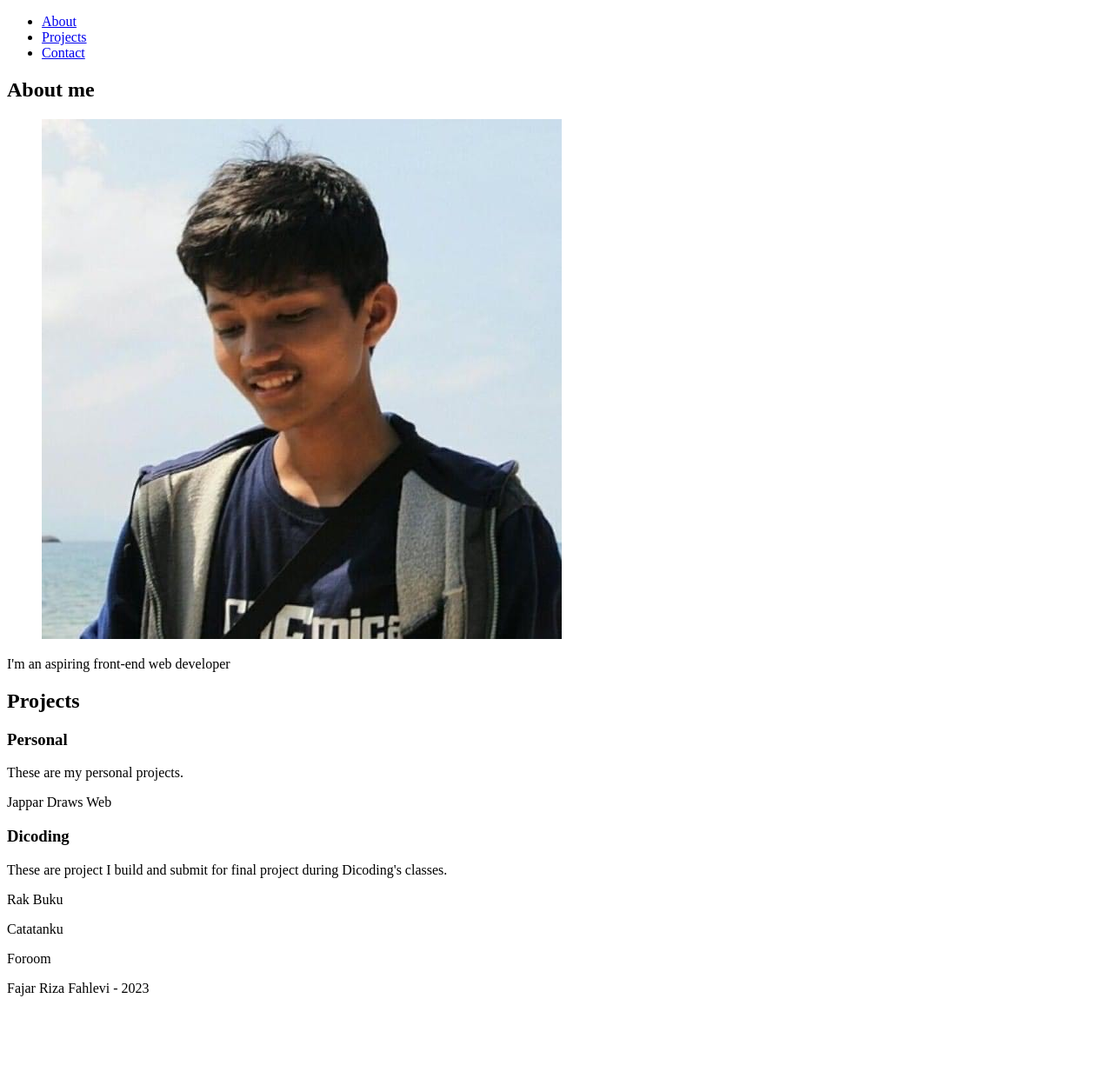
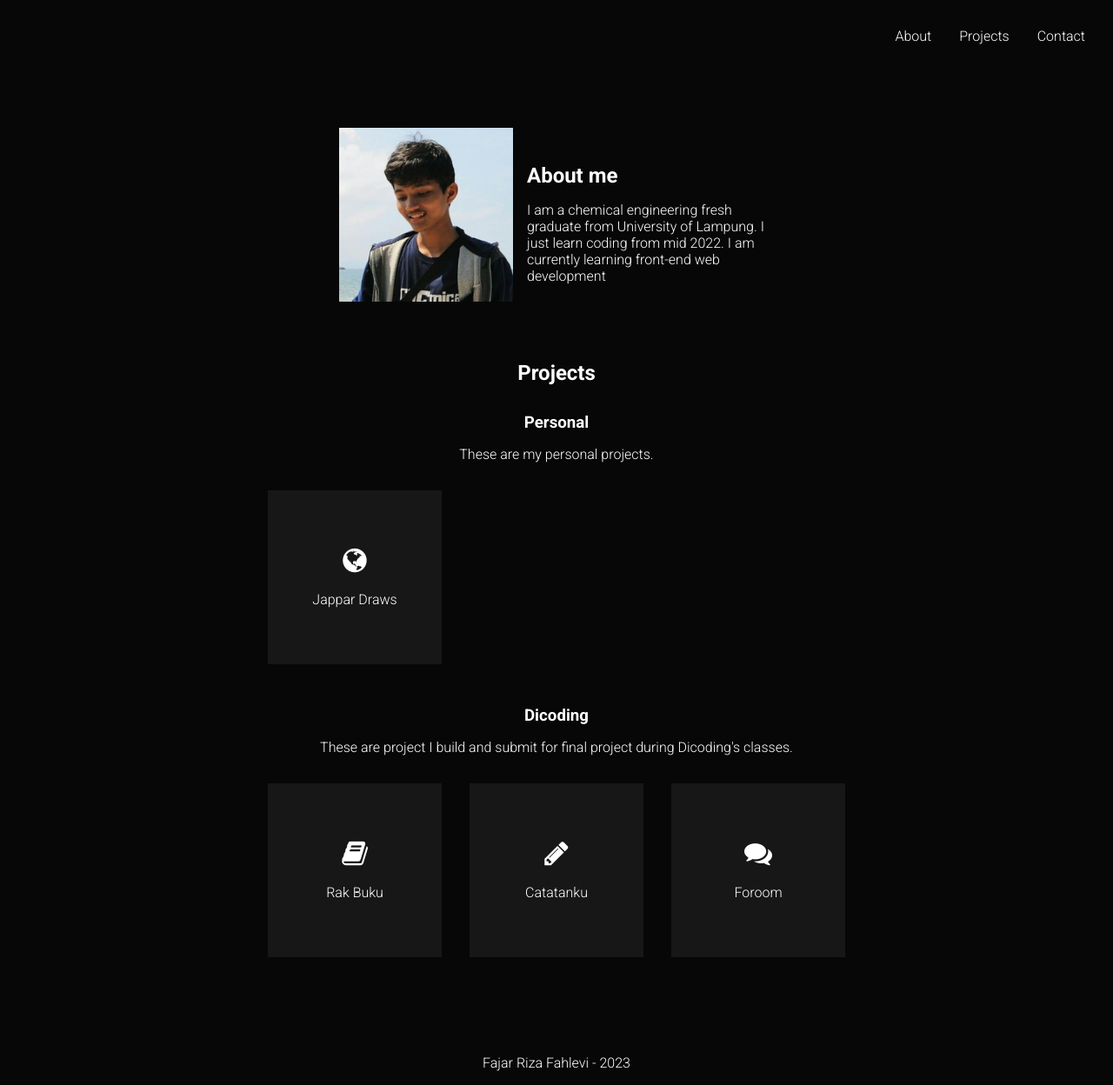
Before and after one commit to fajarrizafahlevi/portfolio-web, a plain HTML site: page index.html in a window 1280 px wide. Shown: the whole page at 87% size. Before the commit the page ends 1154 px from the top, so only its background shows below. Drawn offline with Linux system fonts and the light colour scheme.

Commit message:
add styling

```diff
--- a/assets/style.css
+++ b/assets/style.css
@@ -0,0 +1,167 @@
+* {
+  box-sizing: border-box;
+  margin: 0;
+  font-family: 'Roboto', sans-serif;
+  /* outline: 1px solid limegreen; */
+}
+
+body {
+  background-color: var(--background-primary);
+  color: var(--font-primary);
+}
+
+/* variables */
+
+:root {
+  --background-primary: #070707;
+  --background-secondary: #171717;
+  --font-primary: white;
+  --font-secondary: gold;
+}
+
+/* templates */
+
+.container {
+  padding: 16px;
+}
+
+.flex {
+  display: flex;
+}
+
+.column {
+  flex-direction: column;
+}
+
+.center {
+  justify-content: center;
+  align-items: center;
+}
+
+.grid {
+  margin: 32px auto;
+  display: grid;
+  gap: 32px;
+  grid-template-columns: repeat(3, 1fr);
+  justify-content: center;
+}
+
+.grid-item {
+  display: flex;
+  justify-content: center;
+  align-items: center;
+  width: 200px;
+  height: 200px;
+  background-color: var(--background-secondary);
+}
+
+a,
+button {
+  min-width: 44px;
+  max-width: 44px;
+}
+
+li {
+  list-style: none;
+}
+
+a {
+  text-decoration: none;
+  color: var(--font-primary);
+}
+
+h2,
+h3 {
+  margin: 16px 0;
+}
+
+/* navbar */
+
+nav {
+  position: sticky;
+  top: 0;
+  display: flex;
+  justify-content: flex-end;
+  padding: 16px;
+  background-color: var(--background-primary);
+}
+
+nav ul {
+  padding-left: 0;
+  display: flex;
+}
+
+nav ul li {
+  padding: 16px;
+}
+
+/* content */
+
+main {
+  max-width: 800px;
+  margin: 0 auto;
+}
+
+/* about */
+
+#about {
+  margin: 64px auto;
+  width: 500px;
+}
+
+#about figure img {
+  width: 200px;
+  height: auto;
+  margin-right: 16px;
+}
+
+/* project */
+
+#projects {
+  margin: 64px auto;
+  text-align: center;
+}
+
+/* footer */
+
+footer {
+  padding: 16px;
+  text-align: center;
+}
+
+@media screen and (max-width: 1000px) {
+  main {
+    padding: 0 48px;
+  }
+}
+
+@media screen and (max-width: 800px) {
+  .grid {
+    grid-template-columns: repeat(2, 1fr);
+  }
+}
+
+@media screen and (max-width: 600px) {
+  main {
+    text-align: center;
+  }
+
+  #about {
+    width: 100%;
+    flex-direction: column;
+  }
+
+  #about figure img {
+    margin: 0;
+  }
+}
+
+@media screen and (max-width: 450px) {
+  .grid {
+    grid-template-columns: auto;
+  }
+
+  nav {
+    justify-content: center;
+  }
+}
--- a/index.html
+++ b/index.html
@@ -10,51 +10,130 @@
       name="viewport"
       content="width=device-width, initial-scale=1.0"
     />
+
+    <link
+      rel="preconnect"
+      href="https://fonts.googleapis.com"
+    />
+    <link
+      rel="preconnect"
+      href="https://fonts.gstatic.com"
+      crossorigin
+    />
+    <link
+      href="https://fonts.googleapis.com/css2?family=Roboto:ital,wght@0,300;0,700;1,400&display=swap"
+      rel="stylesheet"
+    />
+    <link
+      rel="stylesheet"
+      href="https://cdnjs.cloudflare.com/ajax/libs/font-awesome/4.7.0/css/font-awesome.min.css"
+    />
+
+    <link
+      rel="stylesheet"
+      href="./assets/style.css"
+    />
+    <script src="./assets/script.js"></script>
+
     <title>Document</title>
   </head>
   <body>
-    <header>
     <nav class="navbar">
       <ul>
         <li><a href="#about">About</a></li>
-          <li><a href="#">Projects</a></li>
-          <li><a href="#">Contact</a></li>
+        <li><a href="#projects">Projects</a></li>
+        <li><a href="#contact">Contact</a></li>
       </ul>
     </nav>
-    </header>
     <main>
-      <section>
-        <article
+      <section
         id="about"
-          class="about"
+        class="flex center"
       >
-          <h2>About me</h2>
         <figure>
           <img
             src="./assets/images/fajar.jpg"
             alt="Fajar's Photo"
           />
         </figure>
-          <p>I'm an aspiring front-end web developer</p>
+        <article class="flex column">
+          <h2>About me</h2>
+          <p>
+            I am a chemical engineering fresh graduate from University of Lampung. I just learn
+            coding from mid 2022. I am currently learning front-end web development
+          </p>
         </article>
       </section>
-      <section>
+      <section id="projects">
         <h2>Projects</h2>
-        <section>
+        <section class="flex column">
           <article>
             <h3>Personal</h3>
             <p>These are my personal projects.</p>
           </article>
-          <div><p>Jappar Draws Web</p></div>
+          <div class="grid">
+            <div class="grid-item">
+              <p>
+                <a
+                  href="https://jappardraws-web.vercel.app"
+                  target="_blank"
+                  ><i
+                    class="fa fa-globe"
+                    style="font-size: 32px"
+                  ></i
+                  ><br /><br />Jappar Draws</a
+                >
+              </p>
+            </div>
+          </div>
         </section>
-        <section>
+        <section class="flex column">
           <article>
             <h3>Dicoding</h3>
             <p>These are project I build and submit for final project during Dicoding's classes.</p>
           </article>
-          <div><p>Rak Buku</p></div>
-          <div><p>Catatanku</p></div>
-          <div><p>Foroom</p></div>
+          <div class="grid">
+            <div class="grid-item">
+              <p>
+                <a
+                  href="https://rakbuku-app.vercel.app"
+                  target="_blank"
+                  ><i
+                    class="fa fa-book"
+                    style="font-size: 32px"
+                  ></i
+                  ><br /><br />Rak Buku</a
+                >
+              </p>
+            </div>
+            <div class="grid-item">
+              <p>
+                <a
+                  href="https://catatanku-app.vercel.app"
+                  target="_blank"
+                  ><i
+                    class="fa fa-pencil"
+                    style="font-size: 32px"
+                  ></i
+                  ><br /><br />
+                  Catatanku</a
+                >
+              </p>
+            </div>
+            <div class="grid-item">
+              <p>
+                <a
+                  href="https://foroom-app.vercel.app"
+                  target="_blank"
+                  ><i
+                    class="fa fa-comments"
+                    style="font-size: 32px"
+                  ></i
+                  ><br /><br />Foroom</a
+                >
+              </p>
+            </div>
+          </div>
         </section>
       </section>
     </main>
```
Lines whose indentation alone changed are shown as unchanged.
